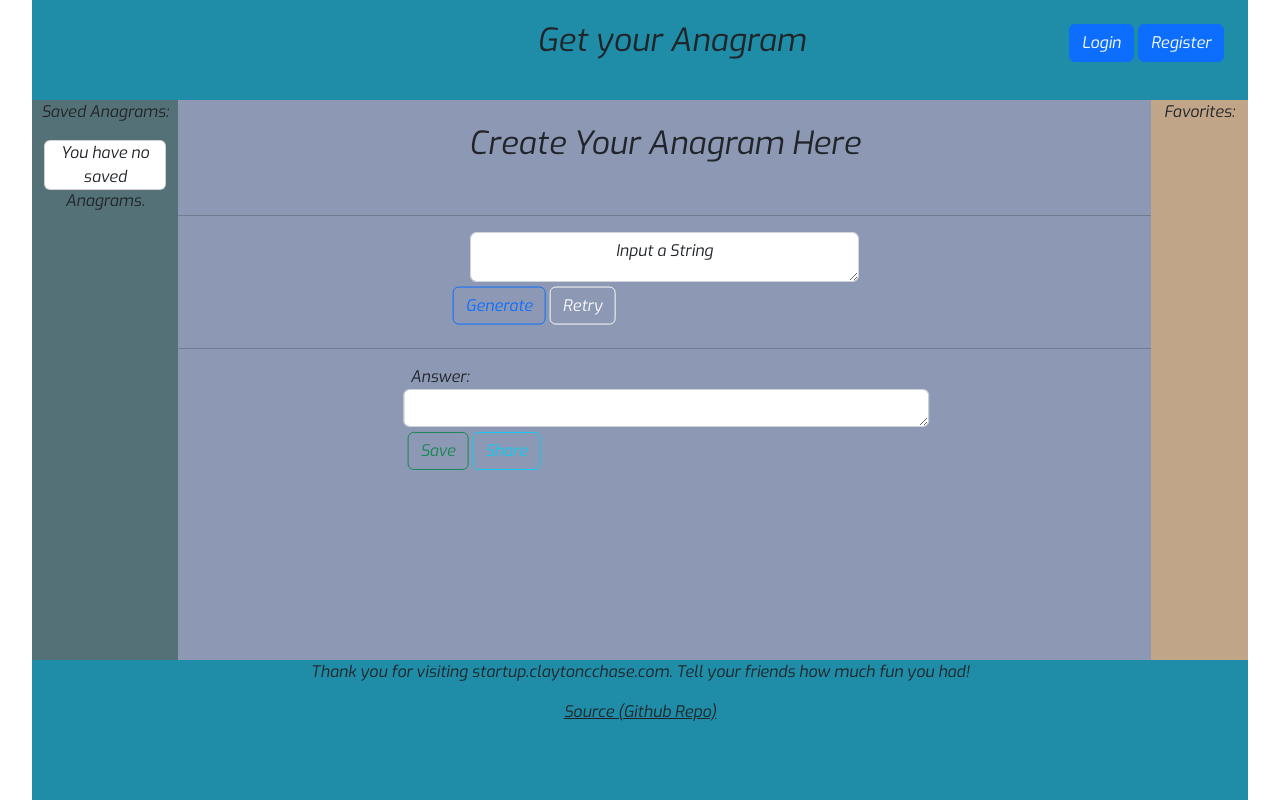
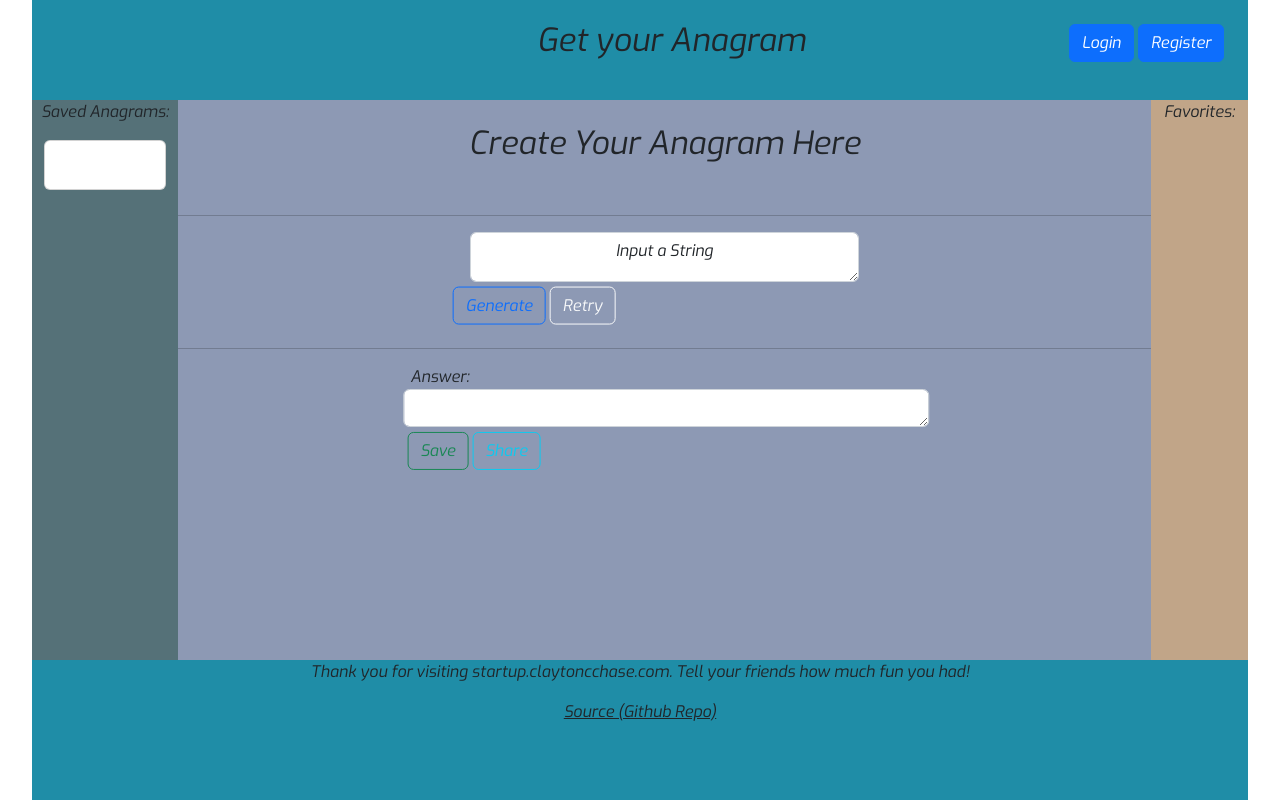
Before and after one commit to ccchase7/startup, a plain HTML site: page my_startup/index.html in a window 1280 px wide. Both pictures are taken after a click on the button "Save". Drawn offline with nearby package versions, Linux system fonts and the light colour scheme.

Commit message:
Progress on startup javascript

```diff
--- a/my_startup/index.html
+++ b/my_startup/index.html
@@ -38,7 +38,6 @@
         <div class="sidebar">
             <p>Saved Anagrams:</p>
             <div class="container" id="saved-anagrams">
-                <div class="card">You have no saved Anagrams.</div>
             </div>
         </div>
 
@@ -62,7 +61,7 @@
                 </div>
                 <div id="answer-button-area">
                     <div class="button-group" id="answer-buttons">
-                        <button type="button" class="btn btn-outline-success">Save</button>
+                        <button type="button" class="btn btn-outline-success" onclick="saveAnagram()">Save</button>
                         <button type="button" class="btn btn-outline-info">Share</button>
                     </div>
                 </div>
--- a/my_startup/main.js
+++ b/my_startup/main.js
@@ -4,11 +4,18 @@ class AnagramBuilder
 {
     outputTextBox;
     inputTextBox;
+    sidebar;
+    id_count;
+    savedAnagrams;
+
 
     constructor()
     {
         this.outputTextBox = document.getElementById("answer-text");
         this.inputTextBox = document.getElementById("input-textbox");
+        this.sidebar = document.getElementById("saved-anagrams");
+        this.id_count = 0;
+        this.savedAnagrams = [];
     }
 
     getAnagram()
@@ -23,9 +30,24 @@ class AnagramBuilder
         return "No anagram found for " + input;
     }
 
+    async loadSavedAnagrams()
+    {
+        let noAnagrams = await makeNewSavedAnagram("You have no saved Anagrams.")
+        this.sidebar.appendChild(noAnagrams);
+        return 0;
+    }
+
+    async getNextId()
+    {
+        return this.id_count++;
+    }
+
 }
 
 const anagramBuilder = new AnagramBuilder();
+anagramBuilder.loadSavedAnagrams();
+inbox = anagramBuilder.inputTextBox;
+outbox = anagramBuilder.outputTextBox;
 
 function clearInputOutput()
 {
@@ -33,3 +55,30 @@ function clearInputOutput()
     anagramBuilder.outputTextBox.textContent = "";
     anagramBuilder.inputTextBox.focus();
 }
+
+async function saveAnagram()
+{
+    let sidebar = anagramBuilder.sidebar;
+
+    if (anagramBuilder.savedAnagrams.length === 0)
+    {
+        while (anagramBuilder.sidebar.firstChild)
+        {
+            anagramBuilder.sidebar.removeChild(anagramBuilder.sidebar.firstChild);
+        }
+    }
+
+    let currAnagram = await makeNewSavedAnagram(anagramBuilder.outputTextBox.textContent);
+
+    anagramBuilder.savedAnagrams.push(currAnagram);
+    sidebar.appendChild(currAnagram);
+}
+
+async function makeNewSavedAnagram(txt)
+{
+    let newAnagram = document.createElement("div");
+    newAnagram.classList.add("card");
+    newAnagram.id = await anagramBuilder.getNextId();
+    newAnagram.textContent = txt;
+    return newAnagram;
+}
```
Also changed, not shown: README.md.
